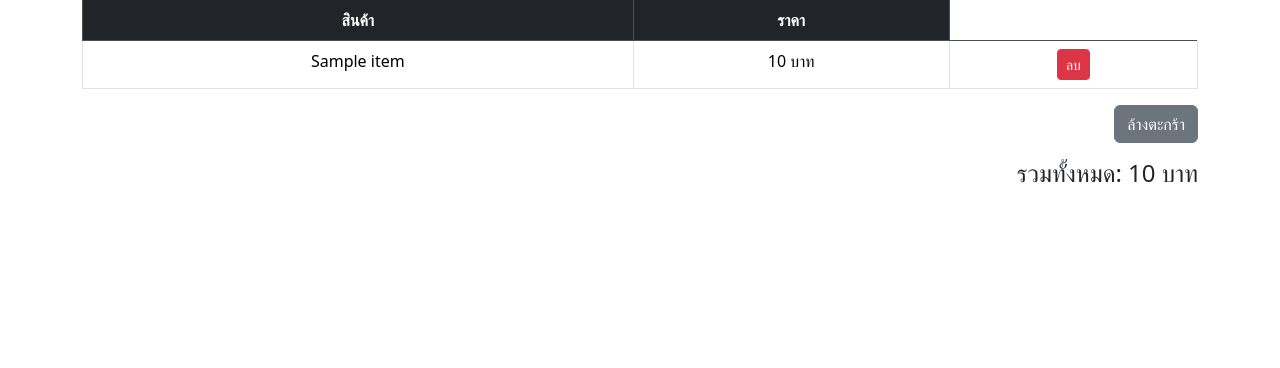
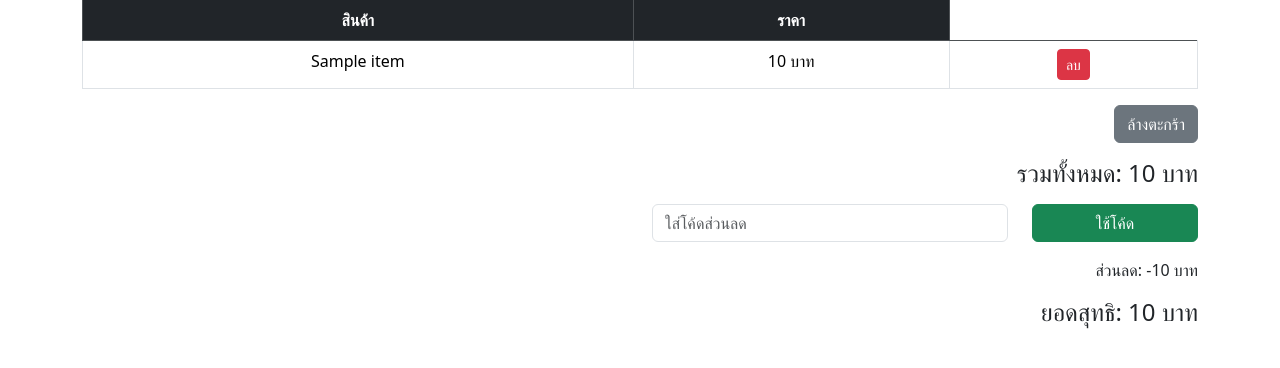
Before and after one commit to nut1596/Web-Flask-DMO-Product-Buy-Sale-Stock, a Flask app: template templates/cart.html in a window 1280 px wide. Shown: the part 143-511 px from the top of the page. Run offline with Flask 3, Linux system fonts and the light colour scheme; the template is opened without the code that fills it: most values are stand-ins (such as "Sample title", 1, 10 or a date in 2020).

Commit message:
Implement discount code system with percentage calculation

```diff
--- a/app.py
+++ b/app.py
@@ -1,4 +1,4 @@
-from flask import Flask, render_template, session, redirect, url_for
+from flask import Flask, render_template, session, redirect, url_for, request
 from flask_sqlalchemy import SQLAlchemy
 
 app = Flask(__name__)
@@ -28,6 +28,12 @@ class Product(db.Model):
     category_id = db.Column(db.Integer, db.ForeignKey("category.id"), nullable=False)
 
 
+class Discount(db.Model):
+    id = db.Column(db.Integer, primary_key=True)
+    code = db.Column(db.String(50), unique=True, nullable=False)
+    percent = db.Column(db.Float, nullable=False)
+
+
 # ------------------
 # Routes
 # ------------------
@@ -54,10 +60,12 @@ def add_to_cart(product_id):
     return redirect(url_for("cart"))
 
 
-@app.route("/cart")
+@app.route("/cart", methods=["GET", "POST"])
 def cart():
     cart_items = []
     total = 0
+    discount_amount = 0
+    final_total = 0
 
     if "cart" in session:
         for index, product_id in enumerate(session["cart"]):
@@ -66,7 +74,22 @@ def cart():
                 cart_items.append((index, product))
                 total += product.price
 
-    return render_template("cart.html", cart_items=cart_items, total=total)
+    if request.method == "POST":
+        code = request.form.get("discount_code")
+        discount = Discount.query.filter_by(code=code).first()
+
+        if discount:
+            discount_amount = total * (discount.percent / 100)
+
+    final_total = total - discount_amount
+
+    return render_template(
+        "cart.html",
+        cart_items=cart_items,
+        total=total,
+        discount_amount=discount_amount,
+        final_total=final_total,
+    )
 
 
 @app.route("/remove_from_cart/<int:index>")
@@ -132,6 +155,16 @@ if __name__ == "__main__":
                         name=name, price=price, image=image, category_id=ht_category.id
                     )
                 )
+        # Seed Discount
+        if Discount.query.count() == 0:
+            discounts = [
+                ("NEWYEAR10", 10),
+                ("VIP20", 20),
+                ("EV15", 15),
+            ]
+
+            for code, percent in discounts:
+                db.session.add(Discount(code=code, percent=percent))
 
             db.session.commit()
 
--- a/templates/cart.html
+++ b/templates/cart.html
@@ -35,6 +35,28 @@
 
 <h4 class="text-end">รวมทั้งหมด: {{ total }} บาท</h4>
 
+<form method="POST" class="mt-3">
+    <div class="row justify-content-end">
+        <div class="col-md-4">
+            <input type="text" name="discount_code"
+                   class="form-control"
+                   placeholder="ใส่โค้ดส่วนลด">
+        </div>
+        <div class="col-md-2">
+            <button class="btn btn-success w-100">
+                ใช้โค้ด
+            </button>
+        </div>
+    </div>
+</form>
+
+{% if discount_amount > 0 %}
+<div class="text-end mt-3">
+    <p>ส่วนลด: -{{ discount_amount }} บาท</p>
+    <h4>ยอดสุทธิ: {{ final_total }} บาท</h4>
+</div>
+{% endif %}
+
 {% else %}
 <p class="text-center text-muted">ยังไม่มีสินค้าในตะกร้า</p>
 {% endif %}
```
